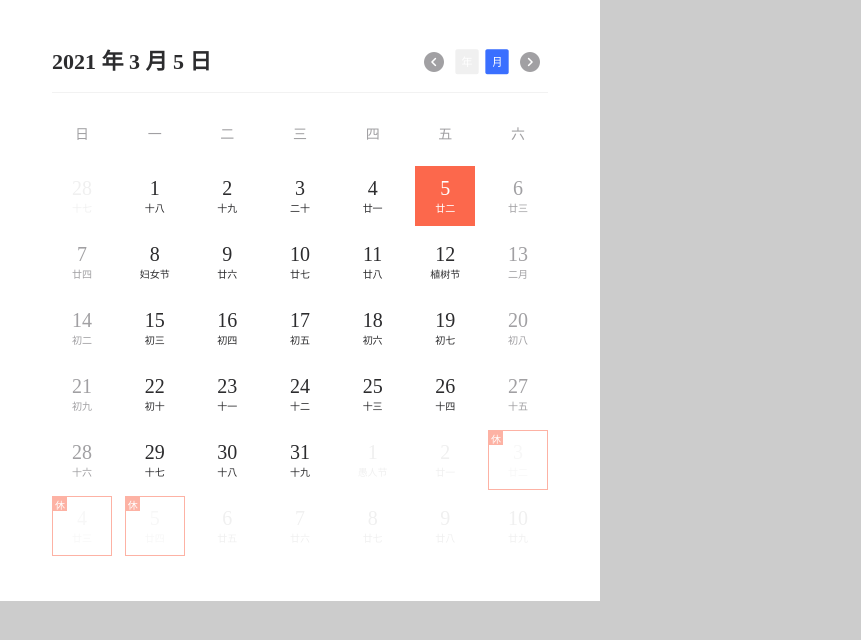
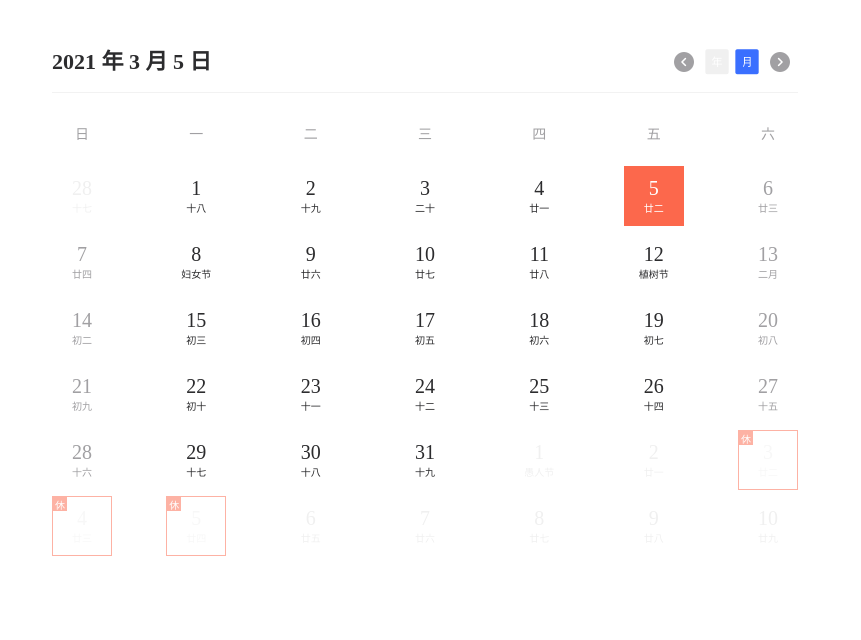
Before and after one commit to wdlnydhcg/calendar, a Vue app: page / in a window 1280 px wide. Shown: the top 640 px of the page, without its empty margins (0-861 px from the left). Built offline with nearby package versions, Linux system fonts and the light colour scheme; a web font is replaced by a local one.

Commit message:
fix: 调整样式

```diff
--- a/src/App.vue
+++ b/src/App.vue
@@ -17,8 +17,7 @@ export default defineComponent({
 <style>
 @import url('./assets/iconfont.css');
 #app {
-  background: #cccccc;
-  min-height: 100vh;
+  background: #ffffff;
 }
 @font-face {
   font-family: 'PuHuiTi';
--- a/src/assets/iconfont.css
+++ b/src/assets/iconfont.css
@@ -9,6 +9,9 @@
   font-style: normal;
   -webkit-font-smoothing: antialiased;
   -moz-osx-font-smoothing: grayscale;
+}
+.icon-jintian:before {
+  content: '\e7e1';
 }
 
 .icon-nianbao:before {
--- a/src/components/Calendar/calendar-header.vue
+++ b/src/components/Calendar/calendar-header.vue
@@ -2,7 +2,7 @@
   <div class="calendar-header">
     <div class="calendar-date">{{ currentDate.year }} 年 {{ currentDate.month }} 月 {{ currentDate.day }} 日</div>
     <div class="calendar-change-btn">
-      <i class="iconfont icon-yuebao icon-jin" @click="back" v-if="showJin"></i>
+      <i class="iconfont icon-jintian icon-jin" @click="back" v-if="showJin"></i>
       <i class="iconfont icon-Arrow-LeftCircle icon-arrow" @click="change('-')"></i>
       <i class="iconfont icon-nianbao icon-select" :class="{ 'icon-color': unit === 'year' }" @click="unit = 'year'"></i>
       <i class="iconfont icon-yuebao icon-select" :class="{ 'icon-color': unit === 'month' }" @click="unit = 'month'"></i>
--- a/src/components/Calendar/index.vue
+++ b/src/components/Calendar/index.vue
@@ -68,7 +68,6 @@ export default defineComponent({
   color: var(--text-color);
   padding: 32px 52px;
   box-sizing: border-box;
-  width: 600px;
   max-width: 850px;
   min-width: 400px;
 }
--- a/vite.config.ts
+++ b/vite.config.ts
@@ -3,5 +3,6 @@ import vue from '@vitejs/plugin-vue'
 
 // https://vitejs.dev/config/
 export default defineConfig({
+  base: './',
   plugins: [vue()]
 })
```
Also changed, not shown: plugin.json (+6 -5 lines), calendar.png (added), src/assets/iconfont.ttf.
